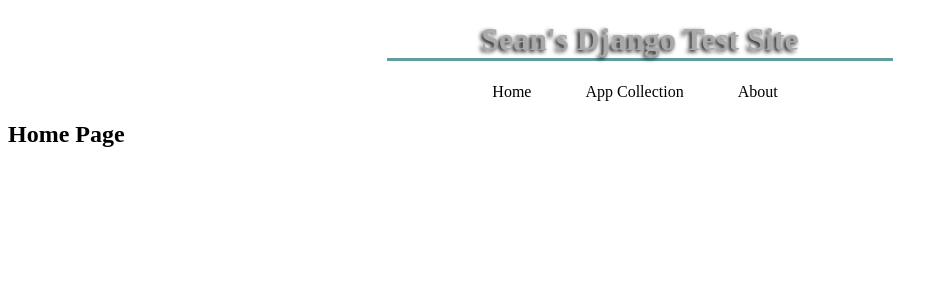
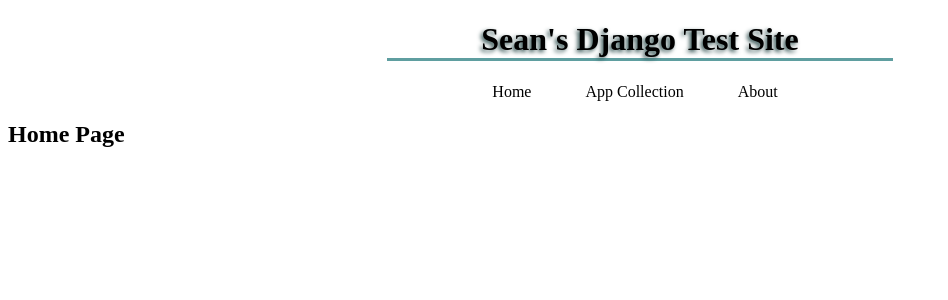
Before and after one commit to seanmclaren/WebAppOne, a Django app: page / in a window 1280 px wide. Shown: the top 300 px of the page, without its empty margins (0-948 px from the left). Run offline with Django 3.2, Linux system fonts and the light colour scheme.

Commit message:
CSS changes

```diff
--- a/SubAppOne/static/CSS/base.css
+++ b/SubAppOne/static/CSS/base.css
@@ -1,7 +1,6 @@
 .main_title {
     border-bottom: 3px solid cadetblue;
-    color: darkgrey;
-    text-shadow: -2px 2px 4px black;
+    text-shadow: -2px 2px 4px darkslategrey;
     text-align: center;
     margin-right: 30%;
     margin-left:  30%;
```
